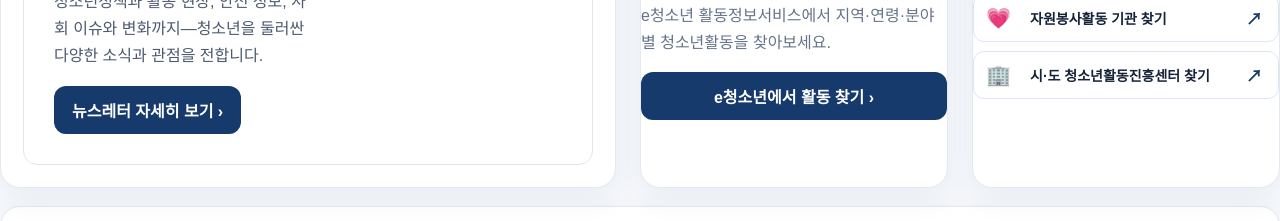
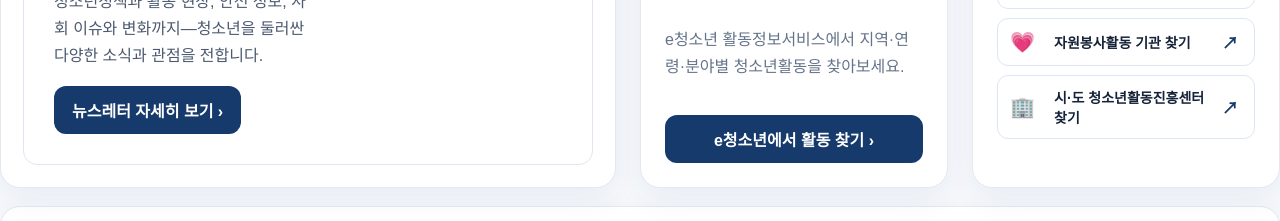
Before and after one commit to sheepGknit/on-da, a plain HTML site: page index.html in a window 1280 px wide. Shown: the part 385-606 px from the top of the page. Drawn offline with Linux system fonts and the light colour scheme.

Commit message:
Update index.html

```diff
--- a/index.html
+++ b/index.html
@@ -233,6 +233,15 @@
     .hero-top-grid .card {
       height: 100%;
       margin: 0;
+    }
+
+    /* 추가된 부분: 카드 내부에 24px 여백을 주고 버튼을 맨 아래로 정렬합니다. */
+    .hero-top-grid .card {
+      padding: 24px;
+    }
+
+    .hero-top-grid .card > .btn {
+      margin-top: auto;
     }
 
     /* 뉴스레터 영역 */
@@ -1765,7 +1774,7 @@
       body.innerHTML = `
         <div class="resource-count-line" style="margin:0 0 12px">총 ${items.length}건</div>
         ${itemsHtml}
-        <div class="resource-admin-note">관리자는 <b>resources/resources.csv</b>에 한 줄을 추가하고 지정 폴더에 파일을 넣으면 자료를 등록할 수 있습니다.</div>
+        <div class="resource-admin-note">찾고자 하는 자료가 없는 경우 [의견·제안]을 통해 알려주세요.</div>
       `;
     }
 
```
